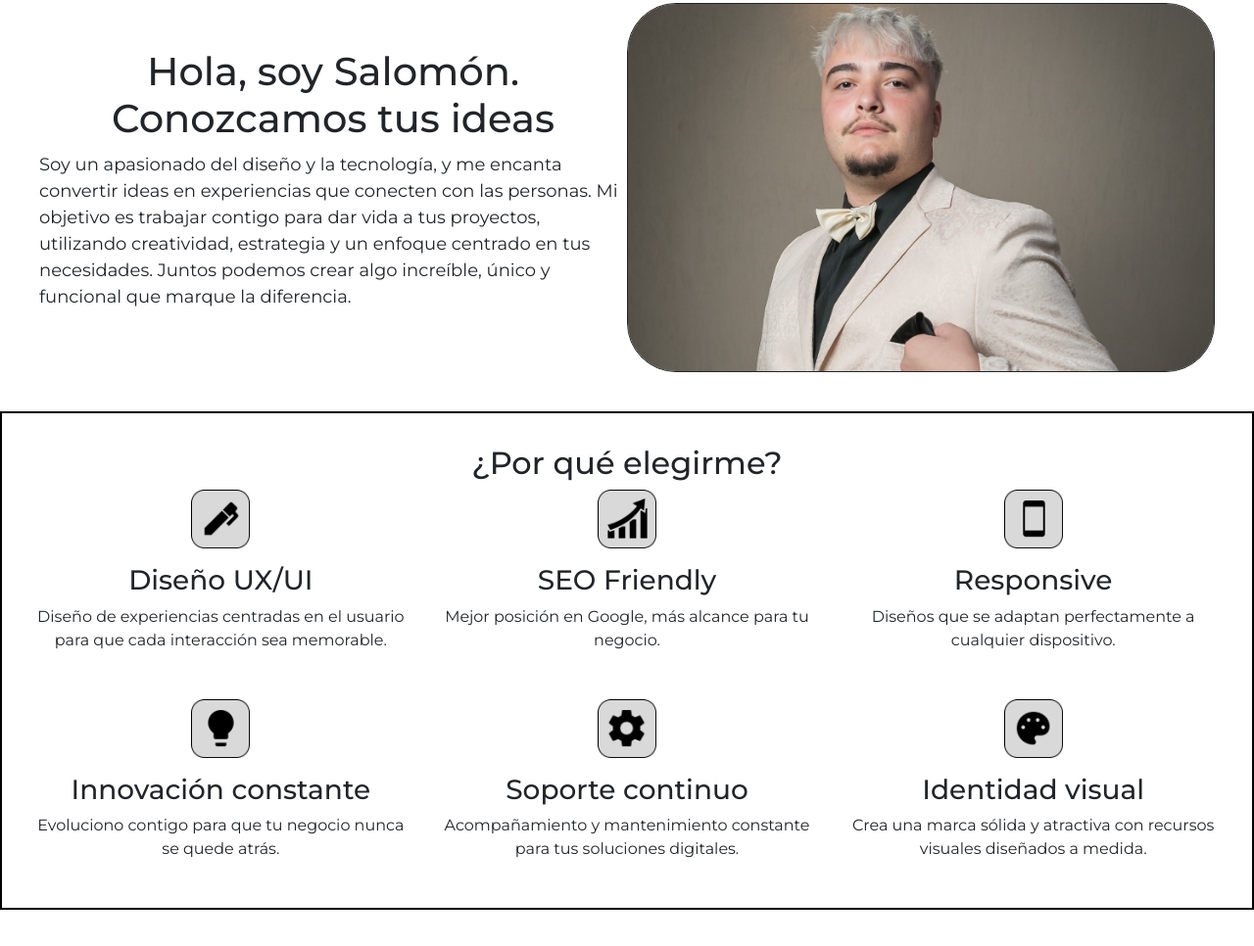
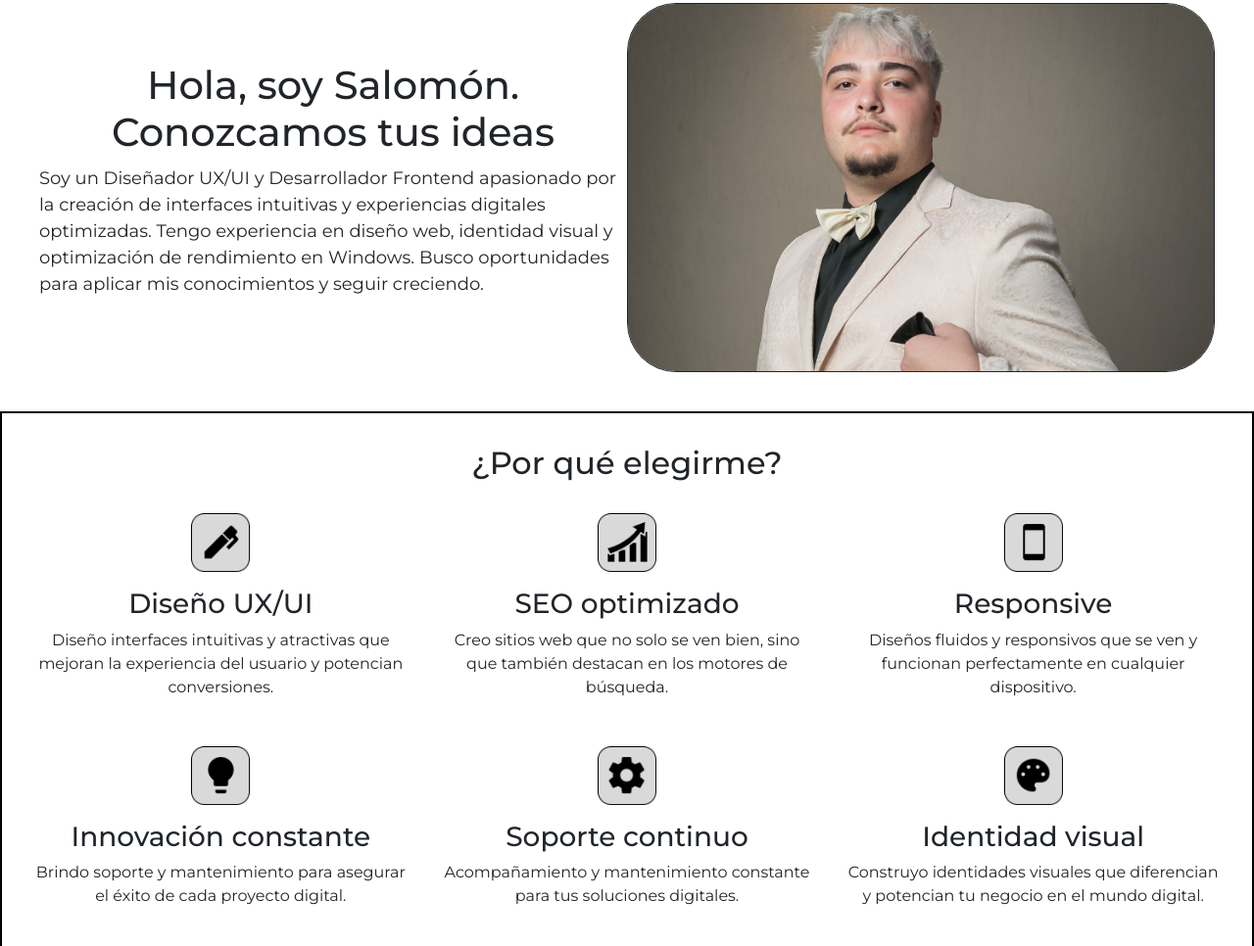
Before and after one commit to Salomonpinto/Portfolio, a website: page index.html in a window 1280 px wide. Shown: the part 99-1065 px from the top of the page at 98% size. Drawn offline with nearby package versions, Linux system fonts and the light colour scheme.

Commit message:
Cambios en el contenido del home

```diff
--- a/index.html
+++ b/index.html
@@ -59,9 +59,7 @@
             <div class="texto">
                 <h1 class="titSeccion">Hola, soy Salomón. Conozcamos tus ideas</h1>
                 <p class="presentacion">
-                    Soy un apasionado del diseño y la tecnología, y me encanta convertir ideas en experiencias que conecten con las personas.
-                    Mi objetivo es trabajar contigo para dar vida a tus proyectos, utilizando creatividad, estrategia y un enfoque centrado en tus necesidades.
-                    Juntos podemos crear algo increíble, único y funcional que marque la diferencia.
+                    Soy un Diseñador UX/UI y Desarrollador Frontend apasionado por la creación de interfaces intuitivas y experiencias digitales optimizadas. Tengo experiencia en diseño web, identidad visual y optimización de rendimiento en Windows. Busco oportunidades para aplicar mis conocimientos y seguir creciendo.
                 </p>
             </div>
             <img class="imgcontacto" src="./images/LEAN3752.jpg" alt="foto personal salomon">
@@ -73,30 +71,31 @@
         <!-- Porque Elegirme-->
         <section class="caracteristicas">
             <h2 class="subTit">¿Por qué elegirme?</h2>
+            <br>
 
             <div class="contenedor-caracteristicas">
 
             <div>
                 <img  class="caracteristicaDiseño" src="./images/diseño.png" alt="">
                 <h3>Diseño UX/UI</h3>
-                <p>Diseño de experiencias centradas en el usuario para que cada interacción sea memorable.</p>
+                <p>Diseño interfaces intuitivas y atractivas que mejoran la experiencia del usuario y potencian conversiones.</p>
             </div>
             <div >
                 <img  class="caracteristicaSeo" src="./images/seo.png" alt="">
-                <h3>SEO Friendly</h3>
-                <p>Mejor posición en Google, más alcance para tu negocio.</p>
+                <h3>SEO optimizado</h3>
+                <p>Creo sitios web que no solo se ven bien, sino que también destacan en los motores de búsqueda.</p>
             </div>
             <div >
                 <img class="caracteristicaResponsive" src="./images/responsive.png" alt="">
                 <h3>Responsive</h3>
-                <p>Diseños que se adaptan perfectamente a cualquier dispositivo.</p>
+                <p>Diseños fluidos y responsivos que se ven y funcionan perfectamente en cualquier dispositivo.</p>
             </div>
 
 
             <div >
                 <img class="caracteristicaInnovacion" src="./images/innovacion.png" alt="">
                 <h3>Innovación constante</h3>
-                <p>Evoluciono contigo para que tu negocio nunca se quede atrás.</p>
+                <p>Brindo soporte y mantenimiento para asegurar el éxito de cada proyecto digital.</p>
             </div>
             <div >
                 <img class="caracteristicaSoporte" src="./images/soporte.png" alt="">
@@ -106,7 +105,7 @@
             <div >
                 <img class="caracteristicaVisual" src="./images/ide-visual.png" alt="">
                 <h3>Identidad visual</h3>
-                <p>Crea una marca sólida y atractiva con recursos visuales diseñados a medida.</p>
+                <p>Construyo identidades visuales que diferencian y potencian tu negocio en el mundo digital.</p>
             </div>
             </div>
         </section>
```
Also changed, not shown: pages/contacto.html (+5 -4 lines).
